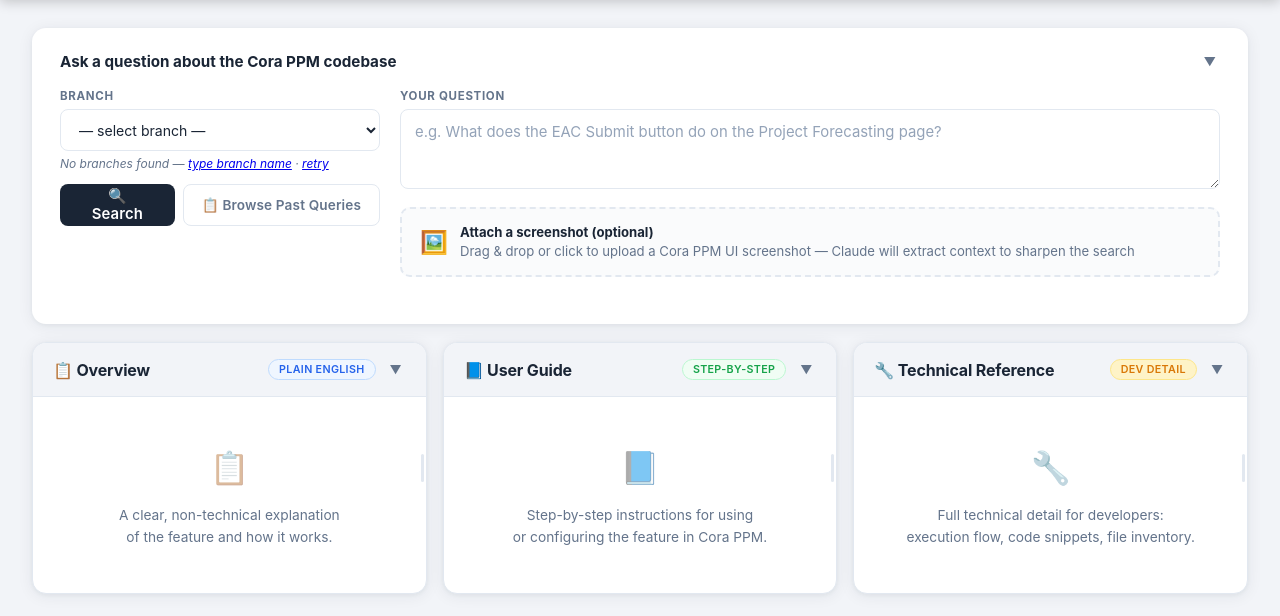
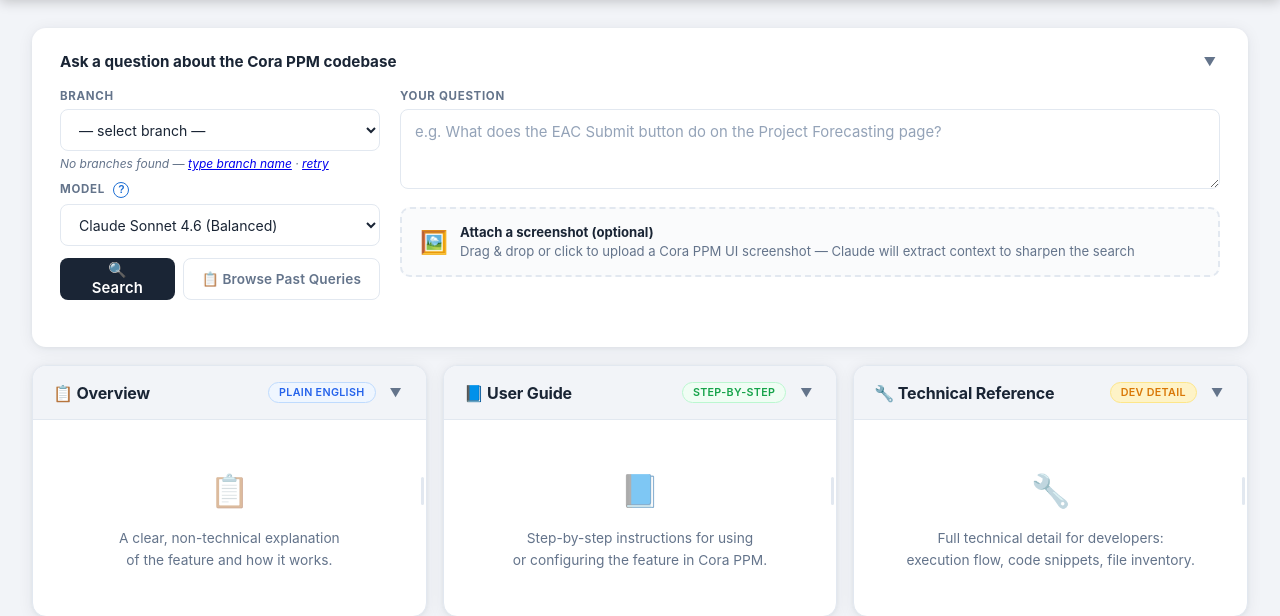
Before and after one commit to jarrettkersten/Agentic-v-Computer-Loop-Search, a Flask app: page / in a window 1280 px wide. Shown: the part 58-674 px from the top of the page. Run offline with Flask 3, Linux system fonts and the light colour scheme; data that the repository does not hold is empty; some libraries are stand-ins or nearby versions.

Commit message:
Added model selector and cost calculations

```diff
--- a/app.py
+++ b/app.py
@@ -45,6 +45,19 @@ if sys.platform == "win32":
 # ---------------------------------------------------------------------------
 ANTHROPIC_API_KEY = os.environ.get("ANTHROPIC_API_KEY", "")
 MODEL             = "claude-sonnet-4-6"
+ALLOWED_MODELS    = {
+    "claude-sonnet-4-6",
+    "claude-opus-4-6",
+    "claude-haiku-4-5-20251001",
+}
+
+def _resolve_model(data: dict | None) -> str:
+    """Return a validated model string from a request payload, falling back to MODEL."""
+    if data:
+        req_model = (data.get("model") or "").strip()
+        if req_model in ALLOWED_MODELS:
+            return req_model
+    return MODEL
 
 ADO_ORG           = "CoraSystems"
 ADO_PROJECT       = "PPM"
@@ -55,9 +68,21 @@ ADO_SEARCH_URL    = (
     f"/_apis/search/codesearchresults?api-version=7.0"
 )
 
-# Cost estimation — USD per million tokens (update via env vars if pricing changes)
-COST_PER_M_INPUT  = float(os.environ.get("COST_PER_M_INPUT",  "3.00"))   # Sonnet 4.6 input
-COST_PER_M_OUTPUT = float(os.environ.get("COST_PER_M_OUTPUT", "15.00"))  # Sonnet 4.6 output
+# Cost estimation — USD per million tokens, per model
+MODEL_PRICING = {
+    "claude-sonnet-4-6":          {"input": 3.00,  "output": 15.00},
+    "claude-opus-4-6":            {"input": 5.00,  "output": 25.00},
+    "claude-haiku-4-5-20251001":  {"input": 1.00,  "output": 5.00},
+}
+# Legacy env-var overrides apply to the default model only
+COST_PER_M_INPUT  = float(os.environ.get("COST_PER_M_INPUT",  "3.00"))
+COST_PER_M_OUTPUT = float(os.environ.get("COST_PER_M_OUTPUT", "15.00"))
+MODEL_PRICING[MODEL] = {"input": COST_PER_M_INPUT, "output": COST_PER_M_OUTPUT}
+
+def _model_costs(model: str | None = None) -> tuple[float, float]:
+    """Return (cost_per_m_input, cost_per_m_output) for the given model."""
+    p = MODEL_PRICING.get(model or MODEL, MODEL_PRICING[MODEL])
+    return p["input"], p["output"]
 
 MAX_AGENTIC_ITERATIONS = 12    # more headroom for complex multi-file questions
 MAX_SEARCH_RESULTS     = 12    # broader initial candidate pool per search term
@@ -228,6 +253,7 @@ def init_db():
             ("answer_text",           "TEXT DEFAULT ''"),
             ("screenshot_b64",        "TEXT DEFAULT ''"),
             ("screenshot_mime",       "TEXT DEFAULT ''"),
+            ("model",                 "TEXT DEFAULT ''"),
         ])
         _safe_add_columns(cur, "flagged_queries", [
             ("flag_type",         "TEXT NOT NULL DEFAULT 'inaccurate'"),
@@ -466,7 +492,8 @@ def track_search_event(loop_type: str, query: str, branch: str, status: str,
                        input_tokens: int = 0, output_tokens: int = 0,
                        user_email: str = "", answer: str = "",
                        job_id: str = "", screenshot_context: str = "",
-                       screenshot_b64: str = "", screenshot_mime: str = ""):
+                       screenshot_b64: str = "", screenshot_mime: str = "",
+                       model: str = ""):
     """Record a single loop search run."""
     if not DATABASE_URL:
         return
@@ -481,15 +508,15 @@ def track_search_event(loop_type: str, query: str, branch: str, status: str,
                 iterations, searches, confidence_level,
                 input_tokens, output_tokens, total_tokens, error_message,
                 user_email, response_sections, job_id, screenshot_context,
-                answer_text, screenshot_b64, screenshot_mime)
-               VALUES (%s,%s,%s,%s,%s,%s,%s,%s,%s,%s,%s,%s,%s,%s,%s,%s,%s,%s,%s,%s)""",
+                answer_text, screenshot_b64, screenshot_mime, model)
+               VALUES (%s,%s,%s,%s,%s,%s,%s,%s,%s,%s,%s,%s,%s,%s,%s,%s,%s,%s,%s,%s,%s)""",
             (loop_type, (query or "")[:2000], branch or "", status,
              round(duration_sec, 2), files_read, iterations, searches,
              confidence_level or "",
              input_tokens, output_tokens, input_tokens + output_tokens,
              error_message or "", user_email or "", response_sections,
              job_id or "", screenshot_context or "", answer or "",
-             screenshot_b64 or "", screenshot_mime or ""),
+             screenshot_b64 or "", screenshot_mime or "", model or MODEL),
         )
         conn.commit()
     except Exception as e:
@@ -837,7 +864,7 @@ def _clean_answer(text: str) -> str:
     return cleaned
 
 
-def assess_confidence(query: str, answer: str, files_read: int, loop_name: str) -> dict:
+def assess_confidence(query: str, answer: str, files_read: int, loop_name: str, model: str | None = None) -> dict:
     """Quick confidence assessment for a loop answer.
     Returns {"level": "High"|"Medium"|"Low", "reason": "one sentence"}
     """
@@ -845,7 +872,7 @@ def assess_confidence(query: str, answer: str, files_read: int, loop_name: str)
     client = get_client()
     try:
         resp = client.messages.create(
-            model=MODEL,
+            model=model or MODEL,
             max_tokens=120,
             system=(
                 "You evaluate the confidence level of Cora PPM search answers. "
@@ -910,7 +937,8 @@ def extract_file_paths_from_text(text: str) -> list:
 #    using two ADO-specific tools, until it has enough context to answer.
 # ---------------------------------------------------------------------------
 
-def run_agentic_loop(query, branch, job_id: str | None = None):
+def run_agentic_loop(query, branch, job_id: str | None = None, model: str | None = None):
+    _model = model or MODEL
     client = get_client()
 
     tools = [
@@ -1145,7 +1173,7 @@ def run_agentic_loop(query, branch, job_id: str | None = None):
                 break
 
         response = client.messages.create(
-            model=MODEL,
+            model=_model,
             max_tokens=5000,
             system=system_prompt,
             tools=tools,
@@ -1272,7 +1300,7 @@ def run_agentic_loop(query, branch, job_id: str | None = None):
                 "The searches ran but returned no accessible content."
             )
         fallback = client.messages.create(
-            model=MODEL,
+            model=_model,
             max_tokens=10000,
             system=(
                 "You are a senior Cora PPM code analyst. Answer ONLY from the ADO repository "
@@ -1319,7 +1347,7 @@ def run_agentic_loop(query, branch, job_id: str | None = None):
     total_searches   = sum(1 for it in iterations_log for tc in it.get("tool_calls", []) if tc.get("type") == "search")
     total_files_read = sum(1 for it in iterations_log for tc in it.get("tool_calls", []) if tc.get("type") == "read_file")
 
-    confidence = assess_confidence(query, final_answer, total_files_read, "Agentic Loop")
+    confidence = assess_confidence(query, final_answer, total_files_read, "Agentic Loop", model=_model)
 
     result = {
         "answer":           final_answer,
@@ -1353,7 +1381,8 @@ def index():
                            is_admin=_is_admin(),
                            auth_disabled=AUTH_DISABLED,
                            cost_per_m_input=COST_PER_M_INPUT,
-                           cost_per_m_output=COST_PER_M_OUTPUT)
+                           cost_per_m_output=COST_PER_M_OUTPUT,
+                           model_pricing=MODEL_PRICING)
 
 
 @app.route("/api-docs")
@@ -1367,14 +1396,14 @@ def api_docs():
                            auth_disabled=AUTH_DISABLED)
 
 
-def _extract_screenshot_context(image_b64: str, mime_type: str = "image/png") -> str:
+def _extract_screenshot_context(image_b64: str, mime_type: str = "image/png", model: str | None = None) -> str:
     """Ask Claude to extract UI context from a base64-encoded screenshot.
 
     Returns the extracted plain-text context string, or raises on failure.
     """
     client = get_client()
     resp = client.messages.create(
-        model=MODEL,
+        model=model or MODEL,
         max_tokens=600,
         system=(
             "You are a Cora PPM UI analyst. The user has uploaded a screenshot of the Cora PPM application. "
@@ -1418,10 +1447,11 @@ def api_extract_screenshot():
     data      = request.get_json() or {}
     image_b64 = data.get("image_b64", "").strip()
     mime_type = data.get("mime_type", "image/png").strip()
+    _model    = _resolve_model(data)
     if not image_b64:
         return jsonify({"error": "No image data provided."}), 400
     try:
-        context = _extract_screenshot_context(image_b64, mime_type)
+        context = _extract_screenshot_context(image_b64, mime_type, model=_model)
         return jsonify({"success": True, "context": context})
     except Exception as e:
         return jsonify({"error": str(e)}), 500
@@ -1486,6 +1516,7 @@ def api_agentic_stream():
     data   = request.get_json() or {}
     query  = data.get("query",  "").strip()
     branch = data.get("branch", "").strip()
+    _model = _resolve_model(data)
     if not query:
         return jsonify({"error": "No query provided."}), 400
     if not branch:
@@ -1507,7 +1538,7 @@ def api_agentic_stream():
 
     def _run():
         try:
-            result = run_agentic_loop(query, branch, job_id=job_id)
+            result = run_agentic_loop(query, branch, job_id=job_id, model=_model)
             track_search_event(
                 "agentic", query, branch, "success",
                 time.time() - t0,
@@ -1523,11 +1554,13 @@ def api_agentic_stream():
                 screenshot_context=_ss_ctx,
                 screenshot_b64=_ss_b64,
                 screenshot_mime=_ss_mime,
+                model=_model,
             )
             _complete_api_job(job_id, result)
         except Exception as e:
             track_search_event("agentic", query, branch, "error", time.time() - t0,
-                               error_message=str(e), user_email=_user_email, job_id=job_id)
+                               error_message=str(e), user_email=_user_email, job_id=job_id,
+                               model=_model)
             _fail_api_job(job_id, str(e), time.time() - t0)
             job["event_queue"].put({"type": "error", "message": str(e)})
         finally:
@@ -1570,6 +1603,7 @@ def api_agentic_start():
     data   = request.get_json() or {}
     query  = data.get("query",  "").strip()
     branch = data.get("branch", "").strip()
+    _model = _resolve_model(data)
     if not query:
         return jsonify({"error": "No query provided."}), 400
     if not branch:
@@ -1591,7 +1625,7 @@ def api_agentic_start():
 
     def _run():
         try:
-            result = run_agentic_loop(query, branch, job_id=job_id)
+            result = run_agentic_loop(query, branch, job_id=job_id, model=_model)
             track_search_event(
                 "agentic", query, branch, "success",
                 time.time() - t0,
@@ -1607,12 +1641,14 @@ def api_agentic_start():
                 screenshot_context=_ss_ctx,
                 screenshot_b64=_ss_b64,
                 screenshot_mime=_ss_mime,
+                model=_model,
             )
             _complete_api_job(job_id, result)
         except Exception as e:
             track_search_event("agentic", query, branch, "error",
                                time.time() - t0, error_message=str(e),
-                               user_email=_user_email, job_id=job_id)
+                               user_email=_user_email, job_id=job_id,
+                               model=_model)
             _fail_api_job(job_id, str(e), time.time() - t0)
             job["event_queue"].put({"type": "error", "message": str(e)})
         finally:
@@ -1673,6 +1709,7 @@ def api_agentic():
     data   = request.get_json() or {}
     query  = data.get("query",  "").strip()
     branch = data.get("branch", "").strip()
+    _model = _resolve_model(data)
     if not query:
         return jsonify({"error": "No query provided."}), 400
     if not branch:
@@ -1685,7 +1722,7 @@ def api_agentic():
     job_id = str(uuid.uuid4())
     _persist_api_job(job_id, query, branch, _user_email)
     try:
-        result = run_agentic_loop(query, branch)
+        result = run_agentic_loop(query, branch, model=_model)
         track_search_event(
             "agentic", query, branch, "success",
             time.time() - t0,
@@ -1701,12 +1738,14 @@ def api_agentic():
             screenshot_context=_ss_ctx,
             screenshot_b64=_ss_b64,
             screenshot_mime=_ss_mime,
+            model=_model,
         )
         _complete_api_job(job_id, result)
         return jsonify({"success": True, "result": result})
     except Exception as e:
         track_search_event("agentic", query, branch, "error", time.time() - t0,
-                           error_message=str(e), user_email=_user_email, job_id=job_id)
+                           error_message=str(e), user_email=_user_email, job_id=job_id,
+                           model=_model)
         _fail_api_job(job_id, str(e), time.time() - t0)
         return jsonify({"error": str(e)}), 500
 
@@ -1734,12 +1773,13 @@ def api_clarify():
     """
     data  = request.get_json() or {}
     query = data.get("query", "").strip()
+    _model = _resolve_model(data)
     if not query:
         return jsonify({"needs_clarification": False})
     try:
         client = get_client()
         resp   = client.messages.create(
-            model=MODEL,
+            model=_model,
             max_tokens=200,
             system=(
                 "You decide whether a Cora PPM codebase question needs one clarifying question "
@@ -2472,25 +2512,37 @@ def api_admin_user_rankings():
                 COUNT(*)                                    AS query_count,
                 SUM(COALESCE(input_tokens, 0))              AS total_input_tokens,
                 SUM(COALESCE(output_tokens, 0))             AS total_output_tokens,
-                SUM(COALESCE(total_tokens, 0))              AS total_tokens
+                SUM(COALESCE(total_tokens, 0))              AS total_tokens,
+                COALESCE(NULLIF(model, ''), '{MODEL}')      AS model
             FROM search_events
             {where_clause}
-            GROUP BY COALESCE(NULLIF(user_email, ''), 'unknown')
+            GROUP BY COALESCE(NULLIF(user_email, ''), 'unknown'),
+                     COALESCE(NULLIF(model, ''), '{MODEL}')
             ORDER BY query_count DESC
         """, params if params else None)
-        rankings = []
+        # Aggregate per-user across models
+        user_agg: dict = {}
         for row in cur.fetchall():
+            email = row["user_email"]
             inp = row["total_input_tokens"] or 0
             out = row["total_output_tokens"] or 0
-            cost = (inp / 1_000_000) * COST_PER_M_INPUT + (out / 1_000_000) * COST_PER_M_OUTPUT
-            rankings.append({
-                "user_email":          row["user_email"],
-                "query_count":         row["query_count"],
-                "total_input_tokens":  inp,
-                "total_output_tokens": out,
-                "total_tokens":        row["total_tokens"] or 0,
-                "estimated_cost":      round(cost, 4),
-            })
+            ci, co = _model_costs(row["model"])
+            cost = (inp / 1_000_000) * ci + (out / 1_000_000) * co
+            if email not in user_agg:
+                user_agg[email] = {
+                    "user_email": email, "query_count": 0,
+                    "total_input_tokens": 0, "total_output_tokens": 0,
+                    "total_tokens": 0, "estimated_cost": 0.0,
+                }
+            agg = user_agg[email]
+            agg["query_count"]         += row["query_count"]
+            agg["total_input_tokens"]  += inp
+            agg["total_output_tokens"] += out
+            agg["total_tokens"]        += row["total_tokens"] or 0
+            agg["estimated_cost"]      += cost
+        rankings = sorted(user_agg.values(), key=lambda r: r["query_count"], reverse=True)
+        for r in rankings:
+            r["estimated_cost"] = round(r["estimated_cost"], 4)
         return jsonify({"rankings": rankings})
     except Exception as e:
         return jsonify({"error": str(e)}), 500
--- a/templates/index.html
+++ b/templates/index.html
@@ -41,6 +41,8 @@ main{width:95%;max-width:none;margin:28px auto;padding:0;display:flex;flex-direc
 @media(max-width:900px){.query-layout{grid-template-columns:1fr}}
 
 .field-label{font-size:.72rem;font-weight:700;color:var(--muted);text-transform:uppercase;letter-spacing:.06em;display:block;margin-bottom:6px}
+.model-info-btn{display:inline-flex;align-items:center;justify-content:center;width:16px;height:16px;border-radius:50%;border:1.5px solid var(--brand-light);background:none;color:var(--brand-light);font-size:.65rem;font-weight:700;cursor:pointer;margin-left:5px;padding:0;vertical-align:middle;transition:all .15s;line-height:1}
+.model-info-btn:hover{background:var(--brand-light);color:#fff}
 .branch-select{width:100%;padding:10px 14px;border:1.5px solid var(--border);border-radius:8px;font-size:.88rem;font-family:inherit;color:var(--text);background:#fff;transition:border-color .2s;cursor:pointer;outline:none;height:42px}
 .branch-select:focus{border-color:var(--brand-light);box-shadow:0 0 0 3px rgba(30,111,212,.12)}
 .branch-loading{font-size:.75rem;color:var(--muted);font-style:italic;margin-top:5px;min-height:16px}
@@ -489,6 +491,15 @@ footer{text-align:center;padding:28px 0 40px;color:var(--muted);font-size:.74rem
         <input type="text" class="branch-select" id="branchManual" placeholder="Type branch name…"
                style="display:none;margin-top:6px"/>
         <div class="branch-loading" id="branchLoading"></div>
+        <label class="field-label" for="modelSelect" style="margin-top:10px">
+          Model
+          <button class="model-info-btn" onclick="openInfoModal('model', event)" title="Compare models — capability, speed, and cost">?</button>
+        </label>
+        <select class="branch-select" id="modelSelect">
+          <option value="claude-sonnet-4-6" selected>Claude Sonnet 4.6 (Balanced)</option>
+          <option value="claude-opus-4-6">Claude Opus 4.6 (Most Capable)</option>
+          <option value="claude-haiku-4-5-20251001">Claude Haiku 4.5 (Fastest)</option>
+        </select>
         <div class="action-row">
           <button class="btn btn-run-all" id="btnSearch" onclick="runWithClarify('agentic')">🔍 Search</button>
           <button class="btn btn-browse" id="btnBrowse" onclick="toggleBrowseQueries()">📋 Browse Past Queries</button>
@@ -542,8 +553,8 @@ footer{text-align:center;padding:28px 0 40px;color:var(--muted);font-size:.74rem
             <option value="yes">📸 Yes</option>
             <option value="no">📸 No</option>
           </select>
-          <button id="browseStartNewBtn" class="browse-new-search-btn" style="display:none" onclick="browseStartNewSearch()">🔄 Start New Search</button>
-          <button id="browseOverrideBtn" class="browse-override-btn" style="display:none" onclick="browseSearchOverride()">⚡ Search Override</button>
+          <button id="browseStartNewBtn" class="browse-new-search-btn" style="display:none" onclick="browseStartNewSearch()" title="Clear these results and start fresh — you can edit your question and search again">🔄 Start New Search</button>
+          <button id="browseOverrideBtn" class="browse-override-btn" style="display:none" onclick="browseSearchOverride()" title="Ignore similar results and run your current question as a new search">⚡ Search Override</button>
           <button class="browse-close" onclick="closeBrowsePanel()">✕</button>
         </div>
       </div>
@@ -965,6 +976,10 @@ footer{text-align:center;padding:28px 0 40px;color:var(--muted);font-size:.74rem
     return document.getElementById('branchSelect').value.trim();
   }
 
+  function getModel() {
+    return document.getElementById('modelSelect').value;
+  }
+
   async function loadBranches() {
     const sel    = document.getElementById('branchSelect');
     const manual = document.getElementById('branchManual');
@@ -1024,12 +1039,15 @@ footer{text-align:center;padding:28px 0 40px;color:var(--muted);font-size:.74rem
   }
 
   // ── Cost estimation ─────────────────────────────────────────────────────────
-  // Pricing from env vars (COST_PER_M_INPUT / COST_PER_M_OUTPUT), defaults to Sonnet 4.6 rates
+  // Per-model pricing (USD per million tokens)
+  const MODEL_PRICING = {{ model_pricing | default({}) | tojson }};
+  // Fallback to Sonnet 4.6 rates
   const COST_PER_M_INPUT  = {{ cost_per_m_input | default(3.00) }};
   const COST_PER_M_OUTPUT = {{ cost_per_m_output | default(15.00) }};
-  function calcCost(inputTok, outputTok) {
-    return ((inputTok || 0) / 1e6) * COST_PER_M_INPUT
-         + ((outputTok || 0) / 1e6) * COST_PER_M_OUTPUT;
+  function calcCost(inputTok, outputTok, model) {
+    const p = MODEL_PRICING[model || getModel()] || { input: COST_PER_M_INPUT, output: COST_PER_M_OUTPUT };
+    return ((inputTok || 0) / 1e6) * p.input
+         + ((outputTok || 0) / 1e6) * p.output;
   }
   function formatCost(cost) {
     if (!cost || cost <= 0) return '';
@@ -1189,7 +1207,7 @@ footer{text-align:center;padding:28px 0 40px;color:var(--muted);font-size:.74rem
       const resp = await fetch('/api/clarify', {
         method:  'POST',
         headers: { 'Content-Type': 'application/json' },
-        body:    JSON.stringify({ query: raw }),
+        body:    JSON.stringify({ query: raw, model: getModel() }),
       });
       if (!resp.ok) throw new Error('clarify endpoint error');
       const data = await resp.json();
@@ -1750,8 +1768,8 @@ footer{text-align:center;padding:28px 0 40px;color:var(--muted);font-size:.74rem
           </div>
           <div style="display:flex; gap:8px; flex-shrink:0;">
             ${_sqMatches.length ? '<button class="sq-btn-alt" onclick="openBrowseWithMatches(_sqMatches)">← Browse similar queries</button>' : ''}
-            <button class="sq-btn-new" onclick="browseStartNewSearch()">🔄 Start New Search</button>
-            <button class="sq-btn-new" style="background:#d97706;" onclick="browseSearchOverride()">⚡ Search Override</button>
+            <button class="sq-btn-new" onclick="browseStartNewSearch()" title="Clear these results and start fresh — you can edit your question and search again">🔄 Start New Search</button>
+            <button class="sq-btn-new" style="background:#d97706;" onclick="browseSearchOverride()" title="Ignore similar results and run your current question as a new search">⚡ Search Override</button>
           </div>
         </div>
       `;
@@ -1883,7 +1901,7 @@ footer{text-align:center;padding:28px 0 40px;color:var(--muted);font-size:.74rem
       await new Promise(async (resolve, reject) => {
         let jobId = null;
         try {
-          const startBody = { query, branch };
+          const startBody = { query, branch, model: getModel() };
           if (szB64) { startBody.screenshot_b64 = szB64; startBody.screenshot_mime = szMime; }
           if (szContext) { startBody.screenshot_context = szContext; }
           const startResp = await fetch('/api/agentic/start', {
@@ -2014,7 +2032,7 @@ footer{text-align:center;padding:28px 0 40px;color:var(--muted);font-size:.74rem
         const resp = await fetch('/api/extract-screenshot', {
           method: 'POST',
           headers: { 'Content-Type': 'application/json' },
-          body: JSON.stringify({ image_b64: b64, mime_type: mime }),
+          body: JSON.stringify({ image_b64: b64, mime_type: mime, model: getModel() }),
         });
         const data = await resp.json();
         if (!resp.ok || data.error) throw new Error(data.error || 'Extraction failed');
@@ -2642,6 +2660,59 @@ footer{text-align:center;padding:28px 0 40px;color:var(--muted);font-size:.74rem
 
   // ── Info modals ────────────────────────────────────────────────────────────
   const INFO_CONTENT = {
+    model: {
+      title: 'Choose a Model',
+      body: `
+        <p>Each model offers a different trade-off between search quality, speed, and cost. All three use the same agentic search process — the difference is in how deeply the model reasons about what to search for and how it synthesises the answer.</p>
+
+        <table class="compare-table">
+          <thead>
+            <tr><th></th><th>Sonnet 4.6</th><th>Opus 4.6</th><th>Haiku 4.5</th></tr>
+          </thead>
+          <tbody>
+            <tr>
+              <td><strong>Best for</strong></td>
+              <td>Day-to-day questions — the best balance of quality, speed, and cost</td>
+              <td>Complex questions that span many files or require deep architectural reasoning</td>
+              <td>Quick lookups where speed matters most and depth matters less</td>
+            </tr>
+            <tr>
+              <td><strong>Search quality</strong></td>
+              <td>High — strong multi-step reasoning and accurate code comprehension</td>
+              <td>Highest — best at connecting subtle patterns across large codebases</td>
+              <td>Good — may miss nuance on complex, multi-file questions</td>
+            </tr>
+            <tr>
+              <td><strong>Speed</strong></td>
+              <td>Fast</td>
+              <td>Slower — deeper reasoning takes more time per iteration</td>
+              <td>Fastest</td>
+            </tr>
+            <tr>
+              <td><strong>Input cost</strong></td>
+              <td>$3 / M tokens</td>
+              <td>$5 / M tokens</td>
+              <td>$1 / M tokens</td>
+            </tr>
+            <tr>
+              <td><strong>Output cost</strong></td>
+              <td>$15 / M tokens</td>
+              <td>$25 / M tokens</td>
+              <td>$5 / M tokens</td>
+            </tr>
+            <tr>
+              <td><strong>Relative cost</strong></td>
+              <td>~$0.04–0.08 / search</td>
+              <td>~2x Sonnet</td>
+              <td>~3x cheaper than Sonnet</td>
+            </tr>
+          </tbody>
+        </table>
+
+        <h4>Recommendation</h4>
+        <p><strong>Start with Sonnet 4.6</strong> (the default). It handles the vast majority of questions well at a reasonable cost. Switch to Opus if you need the deepest possible analysis on a particularly complex question, or to Haiku if you're doing a high volume of simple lookups and want to keep costs low.</p>
+      `
+    },
     agentic: {
       title: '🔍 Cora Product Investigator — How it works',
       body: `
```
